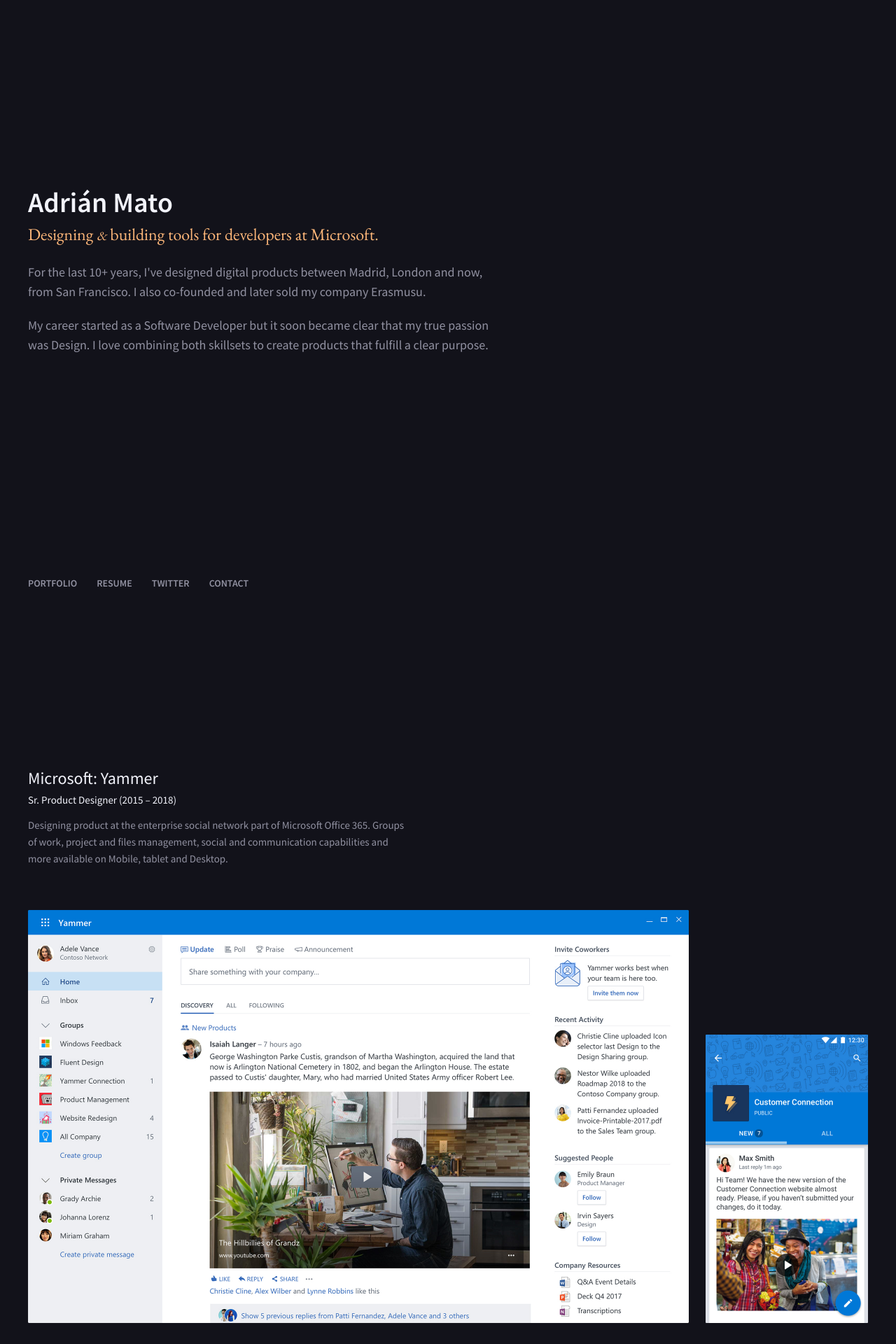
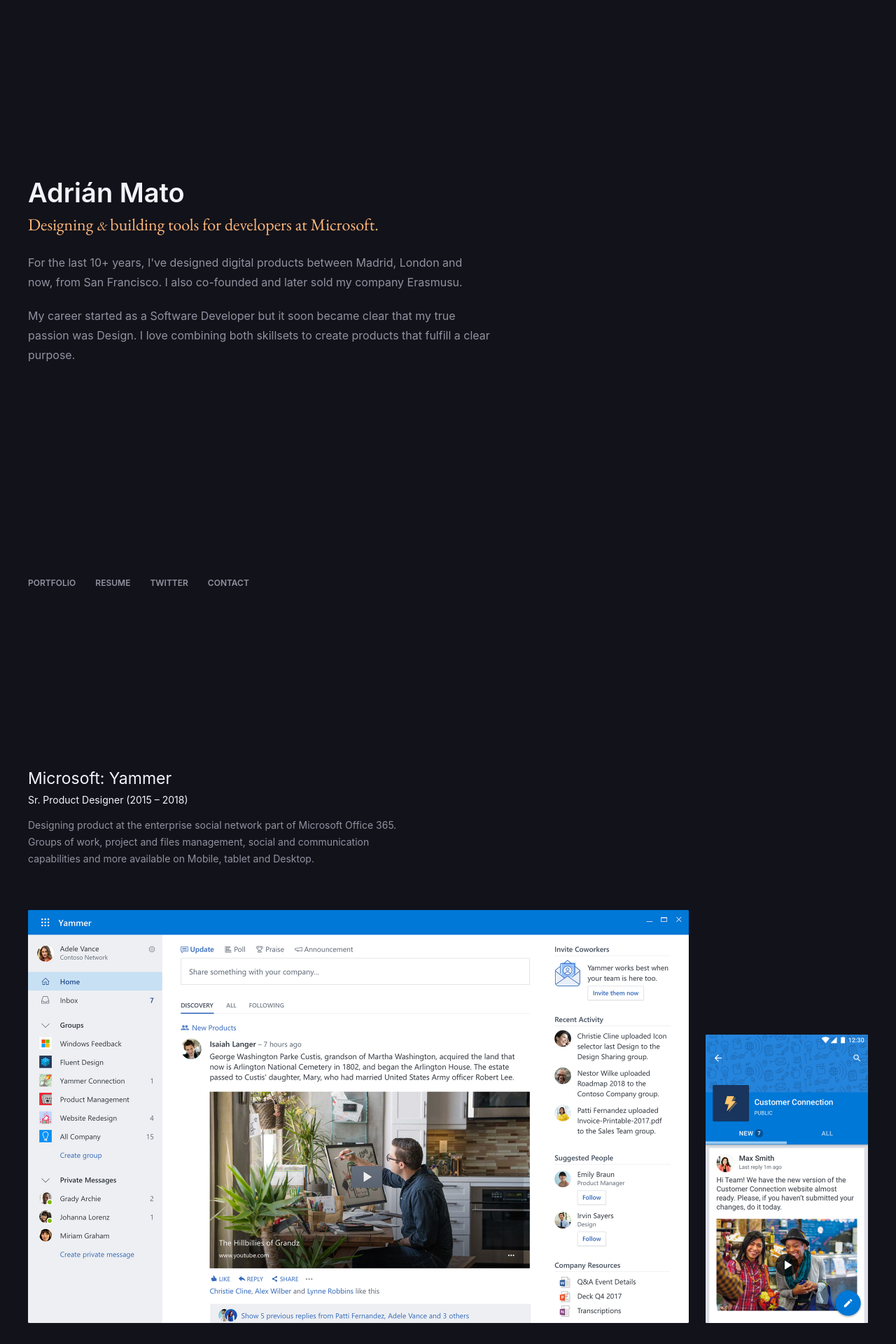
Before and after one commit to adrianmg/adrianmg.github.io, a Jekyll site: the page built from index.md, in a window 1280 px wide. Shown: the top 1920 px of the page at 70% size. Built offline with Jekyll 4.4.1, drawn with Linux system fonts in a browser that asks for light colours.

Commit message:
Removed custom fonts for most of the page to load faster

```diff
--- a/_includes/head.html
+++ b/_includes/head.html
@@ -8,7 +8,6 @@
   <title>{% if page.title %}{{ page.title | escape }}{% else %}{{ site.title | escape }}{% endif %}</title>
   <meta name="description" content="{{ page.excerpt | default: site.description | strip_html | normalize_whitespace | truncate: 160 | escape }}">
 
-  <link href="https://fonts.googleapis.com/css?family=Source+Sans+Pro:400,600" rel="stylesheet">
   <link href='https://fonts.googleapis.com/css?family=EB+Garamond' rel='stylesheet' type='text/css'>
   <link rel="stylesheet" href="{{ "/assets/main.css" | relative_url }}">
   <link rel="alternate" type="application/rss+xml" title="{{ site.title | escape }}" href="{{ "/feed.xml" | relative_url }}">
--- a/_sass/main.scss
+++ b/_sass/main.scss
@@ -2,9 +2,9 @@
 
 // Define defaults for each variable.
 
-$base-font-family: 'Source Sans Pro', 'Helvetica Neue', sans-serif !default;
+$base-font-family: -apple-system, BlinkMacSystemFont, "Segoe UI", "Roboto", "Oxygen", "Ubuntu", "Cantarell", "Fira Sans", "Droid Sans", "Helvetica Neue", sans-serif !default;
 $base-font-serif:  'EB Garamond', serif !default;
-$base-font-size:    2.4rem !default;
+$base-font-size:    2.3rem !default;
 $base-font-weight:  400 !default;
 $small-font-size:   $base-font-size * 0.875 !default;
 $base-line-height:  1 !default;
--- a/_sass/res/_layout.scss
+++ b/_sass/res/_layout.scss
@@ -28,7 +28,7 @@
 .home-intro {
   max-width: $base-max-width;
   margin: 0 auto;
-  font-size: 1.8rem;
+  font-size: 1.6rem;
 }
 
 .home-intro-bio {
@@ -47,7 +47,7 @@
 }
 
 .home-intro-bio-desc h1 {
-  font-size: 4.0rem;
+  font-size: 3.8rem;
   line-height: 4.8rem;
   font-weight: 600;
   margin-bottom: 0.6rem;
@@ -68,7 +68,7 @@
 
 .home-navigation {
   min-height: 9vh;
-  font-size: 1.4rem;
+  font-size: 1.2rem;
   font-weight: 600;
   line-height: 2.8rem;
   text-transform: uppercase;
@@ -167,7 +167,7 @@
 .home-work-grid__project-description {
   max-width: 54rem;
   margin-bottom: 6.1rem;
-  font-size: 1.5rem;
+  font-size: 1.4rem;
   line-height: 2.4rem;
 }
 
@@ -178,7 +178,7 @@
 }
 
 .home-work-grid__project-description h3 {
-  font-size: 1.5rem;
+  font-size: 1.4rem;
   line-height: 2rem;
   margin-bottom: 1.4rem;
 }
```
